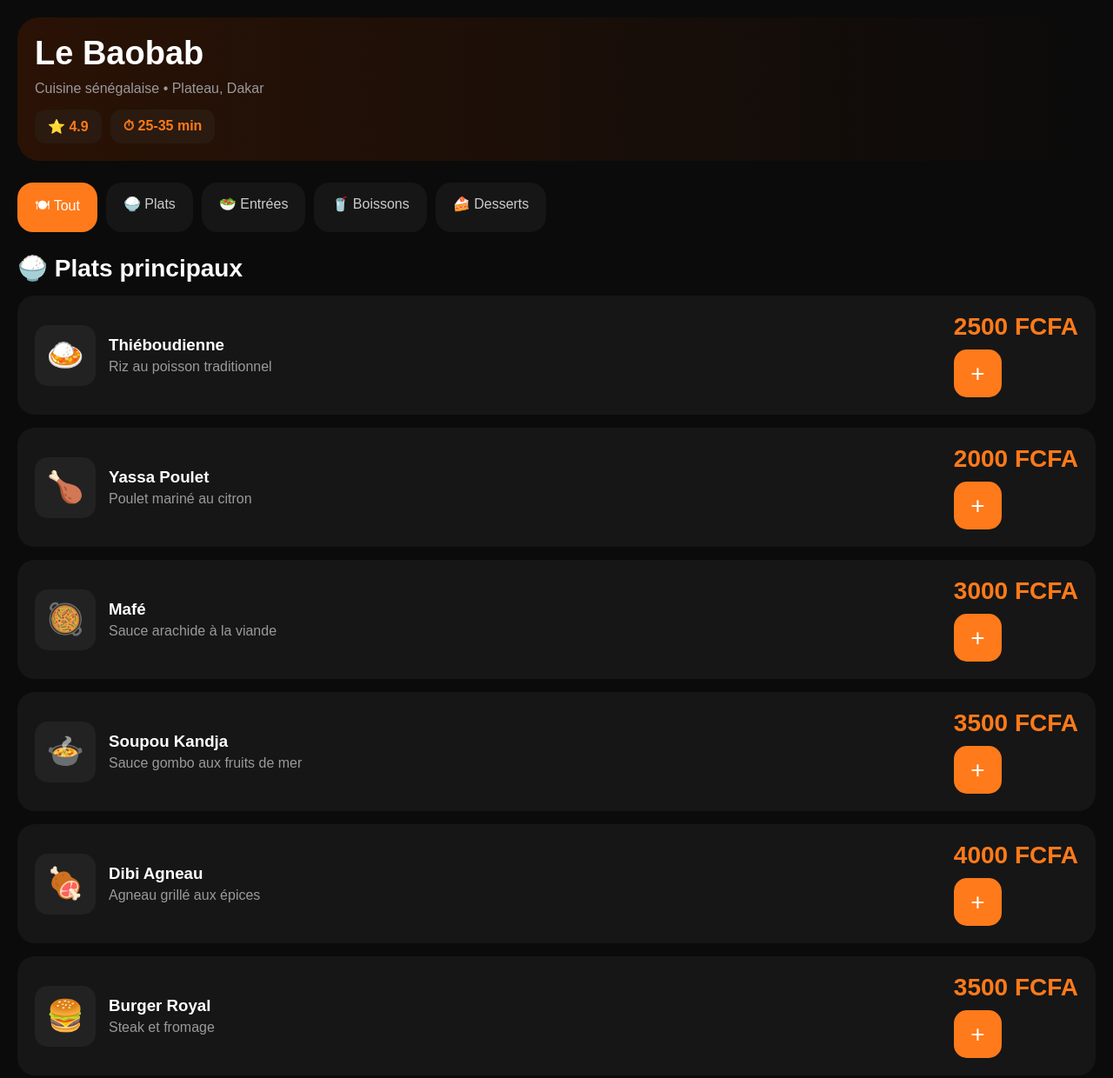
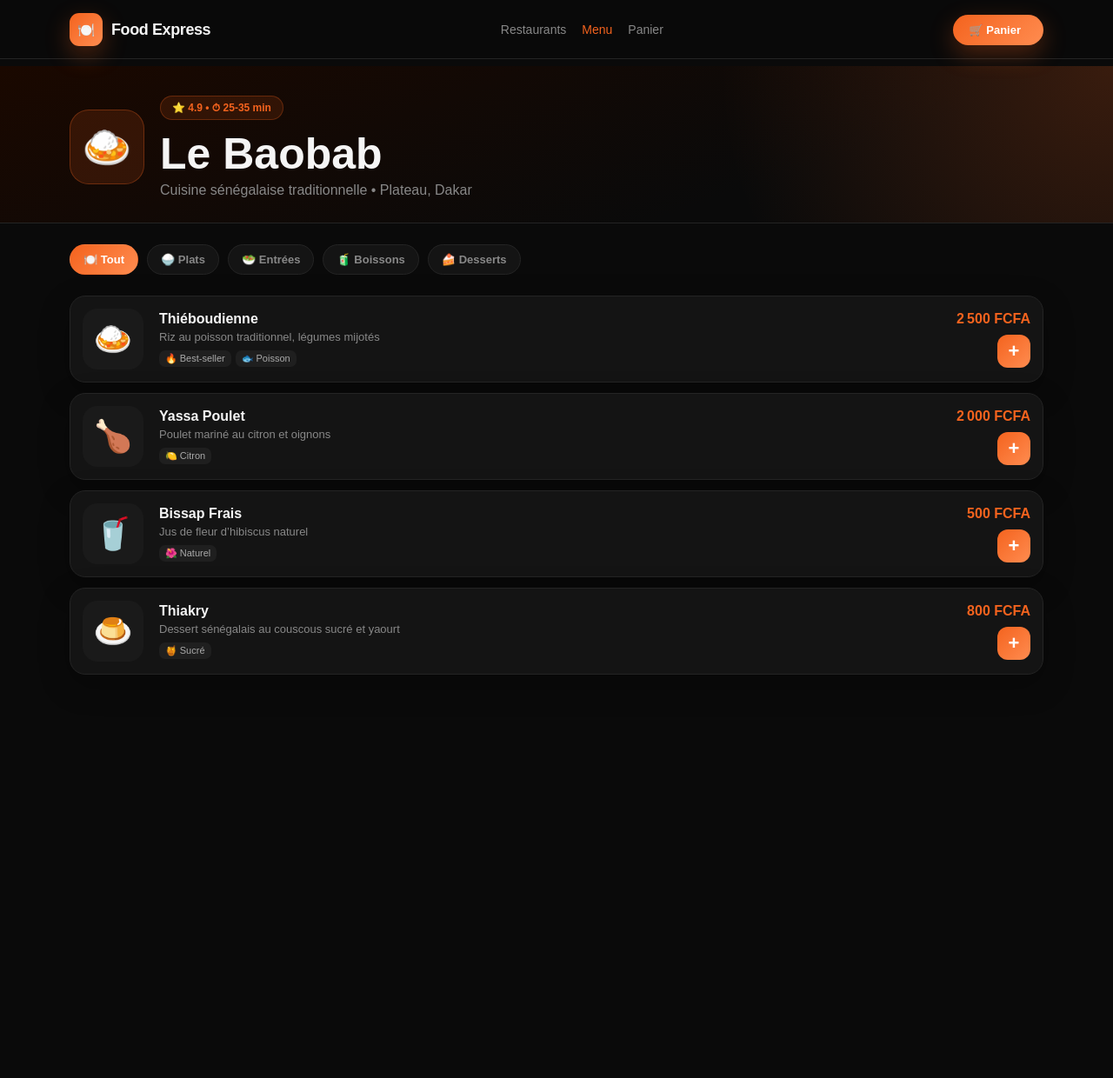
Before and after one commit to Mohamed-Lamine-Diatta/food-express, a plain HTML site: page frontend/menu.html in a window 1280 px wide. Shown: the top 1240 px of the page at 87% size. After the commit the page ends 831 px from the top, so only its background shows below. Drawn offline with Linux system fonts and the light colour scheme; no server answers.

Commit message:
Update menu.html

```diff
--- a/frontend/menu.html
+++ b/frontend/menu.html
@@ -1,601 +1,20 @@
 <!DOCTYPE html>
-
 <html lang="fr">
-
 <head>
-
-<meta charset="UTF-8">
-
-<meta name="viewport" content="width=device-width, initial-scale=1.0">
-
-<title>Food Express - Le Baobab</title>
-
-<style>
-
-*{
-
-margin:0;
-
-padding:0;
-
-box-sizing:border-box;
-
-font-family:Arial,sans-serif;
-
-}
-
-body{
-
-background:#0B0B0B;
-
-color:white;
-
-padding:20px;
-
-}
-
-.restaurant{
-
-background:linear-gradient(to right,#2A1205,#0B0B0B);
-
-border-radius:25px;
-
-padding:20px;
-
-margin-bottom:25px;
-
-}
-
-.restaurant h1{
-
-font-size:38px;
-
-margin-bottom:10px;
-
-}
-
-.restaurant p{
-
-color:#9A9A9A;
-
-}
-
-.info{
-
-display:flex;
-
-gap:10px;
-
-margin-top:15px;
-
-}
-
-.badge{
-
-background:#2A1A10;
-
-color:#FF7A1A;
-
-padding:10px 15px;
-
-border-radius:12px;
-
-font-weight:bold;
-
-}
-
-.categories{
-
-display:flex;
-
-gap:10px;
-
-overflow-x:auto;
-
-margin-bottom:25px;
-
-}
-
-.cat{
-
-background:#161616;
-
-padding:15px 20px;
-
-border-radius:18px;
-
-color:#ccc;
-
-}
-
-.active{
-
-background:#FF7A1A;
-
-color:white;
-
-}
-
-.section-title{
-
-margin:25px 0 15px;
-
-font-size:28px;
-
-}
-
-.card{
-
-background:#161616;
-
-border-radius:20px;
-
-padding:20px;
-
-display:flex;
-
-justify-content:space-between;
-
-align-items:center;
-
-margin-bottom:15px;
-
-}
-
-.left{
-
-display:flex;
-
-gap:15px;
-
-align-items:center;
-
-}
-
-.image{
-
-width:70px;
-
-height:70px;
-
-background:#222;
-
-border-radius:15px;
-
-display:flex;
-
-justify-content:center;
-
-align-items:center;
-
-font-size:35px;
-
-}
-
-.details h3{
-
-margin-bottom:5px;
-
-}
-
-.details p{
-
-color:#9A9A9A;
-
-}
-
-.price{
-
-color:#FF7A1A;
-
-font-size:28px;
-
-font-weight:bold;
-
-margin-bottom:10px;
-
-}
-
-.btn{
-
-width:55px;
-
-height:55px;
-
-background:#FF7A1A;
-
-border:none;
-
-color:white;
-
-font-size:28px;
-
-border-radius:15px;
-
-cursor:pointer;
-
-}
-
-</style>
-
+  <meta charset="UTF-8"><meta name="viewport" content="width=device-width, initial-scale=1.0">
+  <title>Food Express - Menu</title>
+  <link rel="stylesheet" href="css/variables.css"><link rel="stylesheet" href="css/base.css"><link rel="stylesheet" href="css/msow.css">
 </head>
-
 <body>
-
-<div class="restaurant">
-
-<h1>Le Baobab</h1>
-
-<p>Cuisine sénégalaise • Plateau, Dakar</p>
-
-<div class="info">
-
-<div class="badge">⭐ 4.9</div>
-
-<div class="badge">⏱ 25-35 min</div>
-
-</div>
-
-</div>
-
-<div class="categories">
-
-<div class="cat active">🍽 Tout</div>
-
-<div class="cat">🍚 Plats</div>
-
-<div class="cat">🥗 Entrées</div>
-
-<div class="cat">🥤 Boissons</div>
-
-<div class="cat">🍰 Desserts</div>
-
-</div>
-
-<h2 class="section-title">🍚 Plats principaux</h2>
-
-<div class="card">
-
-<div class="left">
-
-<div class="image">🍛</div>
-
-<div class="details">
-
-<h3>Thiéboudienne</h3>
-
-<p>Riz au poisson traditionnel</p>
-
-</div>
-
-</div>
-
-<div>
-
-<p class="price">2500 FCFA</p>
-
-<button class="btn">+</button>
-
-</div>
-
-</div>
-
-<div class="card">
-
-<div class="left">
-
-<div class="image">🍗</div>
-
-<div class="details">
-
-<h3>Yassa Poulet</h3>
-
-<p>Poulet mariné au citron</p>
-
-</div>
-
-</div>
-
-<div>
-
-<p class="price">2000 FCFA</p>
-
-<button class="btn">+</button>
-
-</div>
-
-</div>
-
-<div class="card">
-
-<div class="left">
-
-<div class="image">🥘</div>
-
-<div class="details">
-
-<h3>Mafé</h3>
-
-<p>Sauce arachide à la viande</p>
-
-</div>
-
-</div>
-
-<div>
-
-<p class="price">3000 FCFA</p>
-
-<button class="btn">+</button>
-
-</div>
-
-</div>
-
-<div class="card">
-
-<div class="left">
-
-<div class="image">🍲</div>
-
-<div class="details">
-
-<h3>Soupou Kandja</h3>
-
-<p>Sauce gombo aux fruits de mer</p>
-
-</div>
-
-</div>
-
-<div>
-
-<p class="price">3500 FCFA</p>
-
-<button class="btn">+</button>
-
-</div>
-
-</div>
-
-<div class="card">
-
-<div class="left">
-
-<div class="image">🍖</div>
-
-<div class="details">
-
-<h3>Dibi Agneau</h3>
-
-<p>Agneau grillé aux épices</p>
-
-</div>
-
-</div>
-
-<div>
-
-<p class="price">4000 FCFA</p>
-
-<button class="btn">+</button>
-
-</div>
-
-</div>
-
-<div class="card">
-
-<div class="left">
-
-<div class="image">🍔</div>
-
-<div class="details">
-
-<h3>Burger Royal</h3>
-
-<p>Steak et fromage</p>
-
-</div>
-
-</div>
-
-<div>
-
-<p class="price">3500 FCFA</p>
-
-<button class="btn">+</button>
-
-</div>
-
-</div>
-
-<div class="card">
-
-<div class="left">
-
-<div class="image">🍕</div>
-
-<div class="details">
-
-<h3>Pizza Teranga</h3>
-
-<p>Pizza maison garnie</p>
-
-</div>
-
-</div>
-
-<div>
-
-<p class="price">4500 FCFA</p>
-
-<button class="btn">+</button>
-
-</div>
-
-</div>
-
-<h2 class="section-title">🥤 Boissons</h2>
-
-<div class="card">
-
-<div class="left">
-
-<div class="image">🥤</div>
-
-<div class="details">
-
-<h3>Bissap Frais</h3>
-
-<p>Jus d'hibiscus naturel</p>
-
-</div>
-
-</div>
-
-<div>
-
-<p class="price">500 FCFA</p>
-
-<button class="btn">+</button>
-
-</div>
-
-</div>
-
-<div class="card">
-
-<div class="left">
-
-<div class="image">🥛</div>
-
-<div class="details">
-
-<h3>Jus de Bouye</h3>
-
-<p>Boisson au fruit de baobab</p>
-
-</div>
-
-</div>
-
-<div>
-
-<p class="price">700 FCFA</p>
-
-<button class="btn">+</button>
-
-</div>
-
-</div>
-
-<div class="card">
-
-<div class="left">
-
-<div class="image">🧃</div>
-
-<div class="details">
-
-<h3>Jus de Gingembre</h3>
-
-<p>Boisson fraîche épicée</p>
-
-</div>
-
-</div>
-
-<div>
-
-<p class="price">700 FCFA</p>
-
-<button class="btn">+</button>
-
-</div>
-
-</div>
-
-<h2 class="section-title">🍰 Desserts</h2>
-
-<div class="card">
-
-<div class="left">
-
-<div class="image">🍮</div>
-
-<div class="details">
-
-<h3>Thiakry</h3>
-
-<p>Dessert sénégalais au couscous</p>
-
-</div>
-
-</div>
-
-<div>
-
-<p class="price">800 FCFA</p>
-
-<button class="btn">+</button>
-
-</div>
-
-</div>
-
-<div class="card">
-
-<div class="left">
-
-<div class="image">🍫</div>
-
-<div class="details">
-
-<h3>Fondant Chocolat</h3>
-
-<p>Gâteau au chocolat</p>
-
-</div>
-
-</div>
-
-<div>
-
-<p class="price">1500 FCFA</p>
-
-<button class="btn">+</button>
-
-</div>
-
-</div>
-
-<div class="card">
-
-<div class="left">
-
-<div class="image">🍎</div>
-
-<div class="details">
-
-<h3>Tarte aux Pommes</h3>
-
-<p>Dessert aux pommes caramélisées</p>
-
-</div>
-
-</div>
-
-<div>
-
-<p class="price">1500 FCFA</p>
-
-<button class="btn">+</button>
-
-</div>
-
-</div>
-
+  <nav class="navbar"><div class="container nav-inner"><a href="index.html" class="logo"><span class="logo-icon">🍽️</span><span class="logo-name">Food Express</span></a><ul class="nav-links"><li><a href="restaurants.html">Restaurants</a></li><li><a class="active" href="menu.html">Menu</a></li><li><a href="panier.html">Panier</a></li></ul><div class="nav-actions"><a href="panier.html" class="btn-fill">🛒 Panier <span id="cartCount"></span></a></div></div></nav>
+  <main class="page">
+    <section class="hero-section menu-hero"><div class="container menu-hero-grid"><div class="menu-rest-emoji">🍛</div><div><span class="badge">⭐ 4.9 • ⏱ 25-35 min</span><h1>Le Baobab</h1><p>Cuisine sénégalaise traditionnelle • Plateau, Dakar</p></div></div></section>
+    <section class="container menu-content">
+      <div class="pills menu-filters"><button class="pill active" data-cat="tout">🍽️ Tout</button><button class="pill" data-cat="plats">🍚 Plats</button><button class="pill" data-cat="entrées">🥗 Entrées</button><button class="pill" data-cat="boissons">🧃 Boissons</button><button class="pill" data-cat="desserts">🍰 Desserts</button></div>
+      <div id="menuList" class="menu-list"></div>
+      <div class="empty" id="menuEmpty" hidden>Aucun plat dans cette catégorie.</div>
+    </section>
+  </main>
+  <script src="js/api.js"></script><script src="js/msow.js"></script>
 </body>
-
 </html>
```
